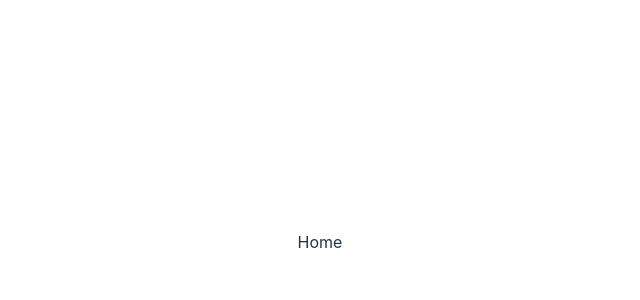
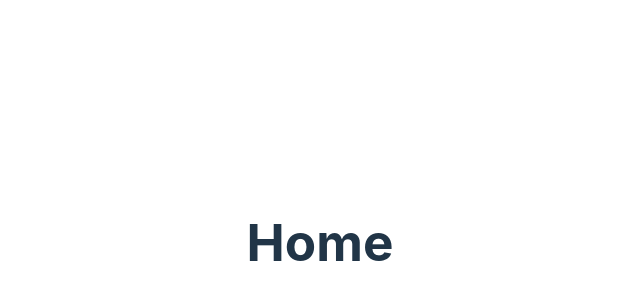
Before and after one commit to stephanemalho/ringo-test, a React (Vite) app in the folder todo-app/: page / in a window 1280 px wide. Shown: the part 158-458 px from the top of the page, without its empty margins (320-960 px from the left). Built offline with nearby package versions, Linux system fonts and the light colour scheme; the HTML template or start-up script is replaced by a standard one.

Commit message:
✨ F01: HOME > create Home component

```diff
--- a/todo-app/src/components/pages/Home.jsx
+++ b/todo-app/src/components/pages/Home.jsx
@@ -1,8 +1,9 @@
-
 const Home = () => {
-
+  // JSX
   return (
-    <div>Home</div>
+    <div className="todo-container">
+      <h1>Home</h1>
+    </div>
   )
 }
 
```
